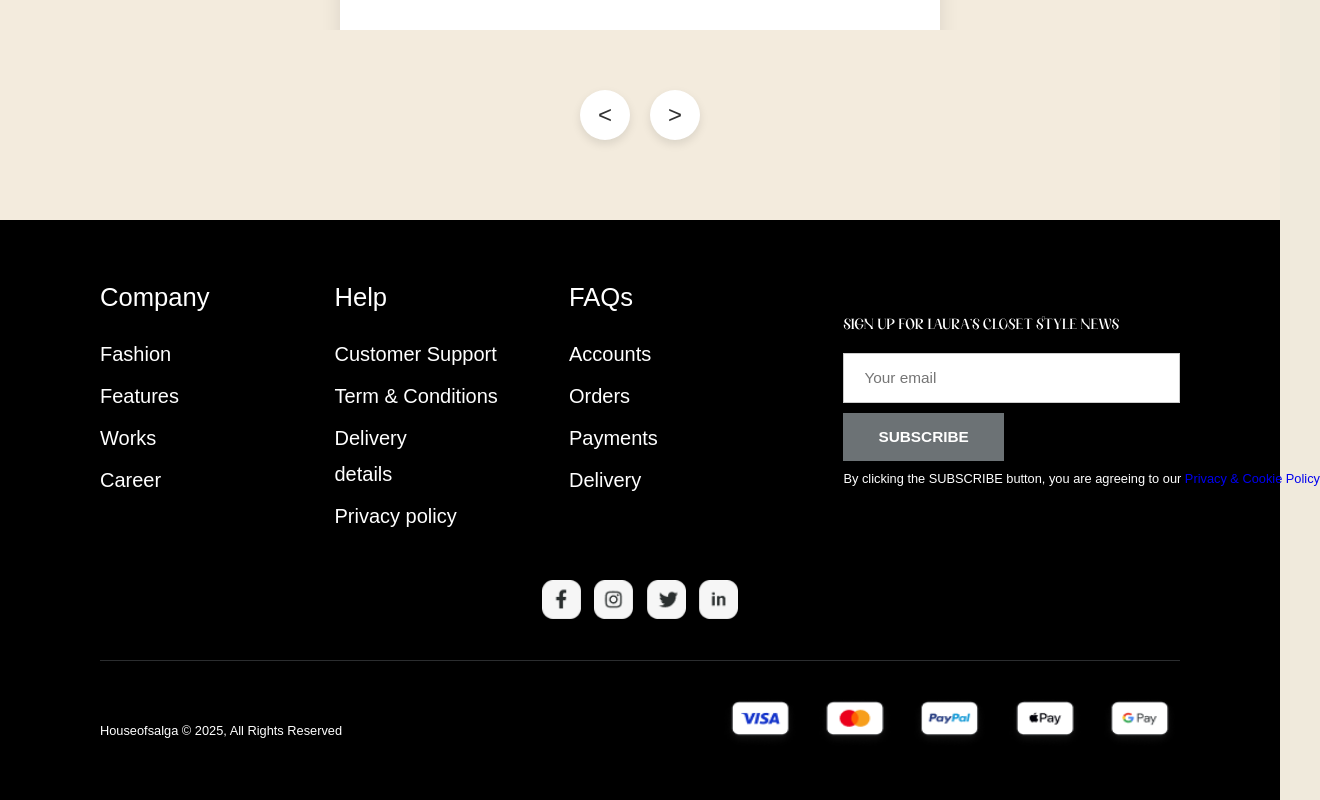
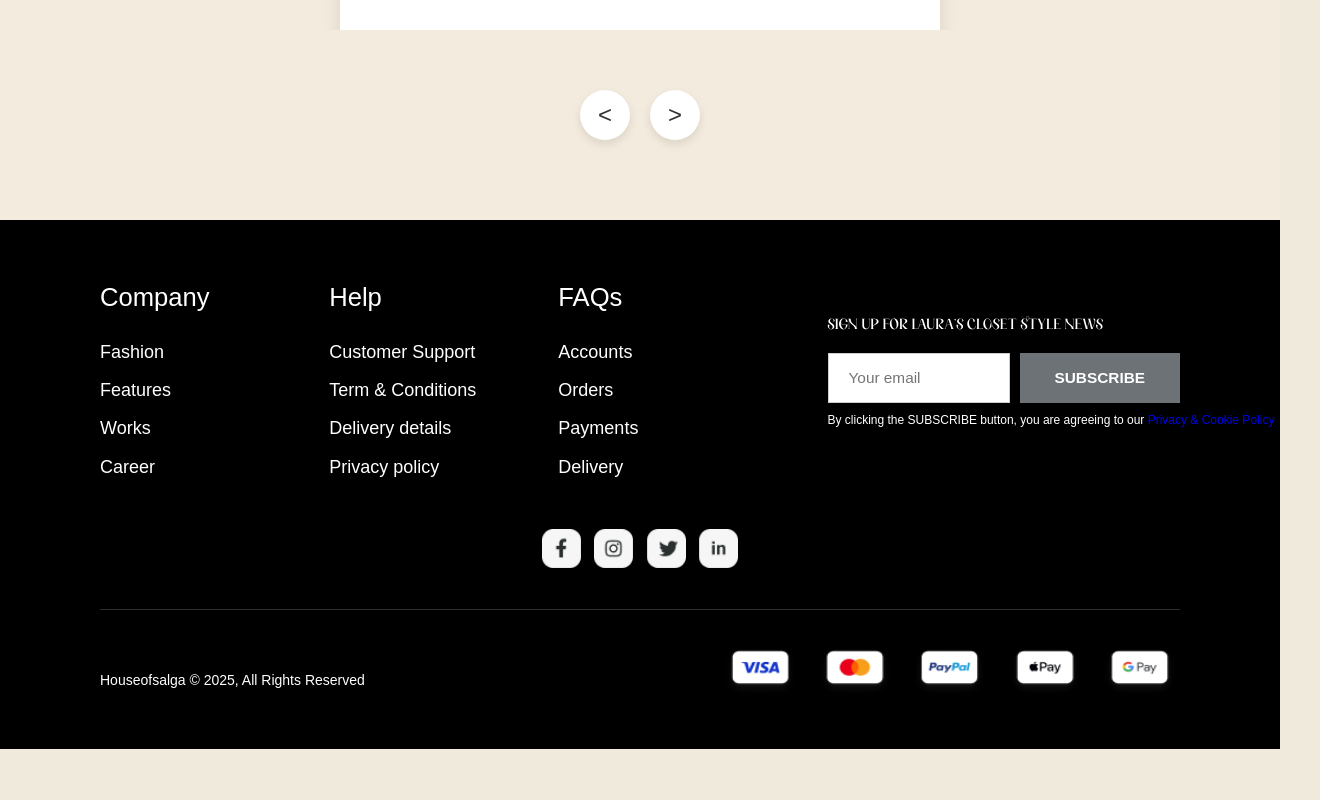
Before and after one commit to Fuchsius/HouseOfSalga, a React (Create React App) app in the folder frontend/: page / in a window 1280 px wide. Shown: the part 4629-5429 px from the top of the page, 1320 px wide, since content can reach past the window. After the commit the page ends 5378 px from the top, so only its background shows below. Built offline with nearby package versions, Linux system fonts and the light colour scheme; a web font is replaced by a local one.

Commit message:
Edit footer footer list font size

```diff
--- a/frontend/src/Components/Footer/Footer.css
+++ b/frontend/src/Components/Footer/Footer.css
@@ -61,7 +61,7 @@
 
 .footer-list li a {
   font-weight: 400;
-  font-size: clamp(16px, 1.7vw, 20px);
+  font-size: 18px;
   line-height: 1.8;
   text-decoration: none;
   color: #ffffff;
@@ -127,7 +127,7 @@
 }
 
 .privacy-text {
-  font-size: clamp(11px, 1vw, 14px);
+  font-size: 12px;
   color: #ffffff;
   white-space: nowrap;
   margin-top: 6px;
@@ -167,7 +167,7 @@
 
 .footer-copy {
   font-family: 'Satoshi', sans-serif;
-  font-size: clamp(12px, 1vw, 14px);
+  font-size: 14px;
   color: #ffffff;
   margin-top: 15px;
   flex: 1;
@@ -187,6 +187,7 @@
   border-radius: 6px;
   border: 0.25px solid transparent;
   transition: width 0.3s ease, height 0.3s ease;
+
 }
 
 /* ========== RESPONSIVENESS ========== */
```
